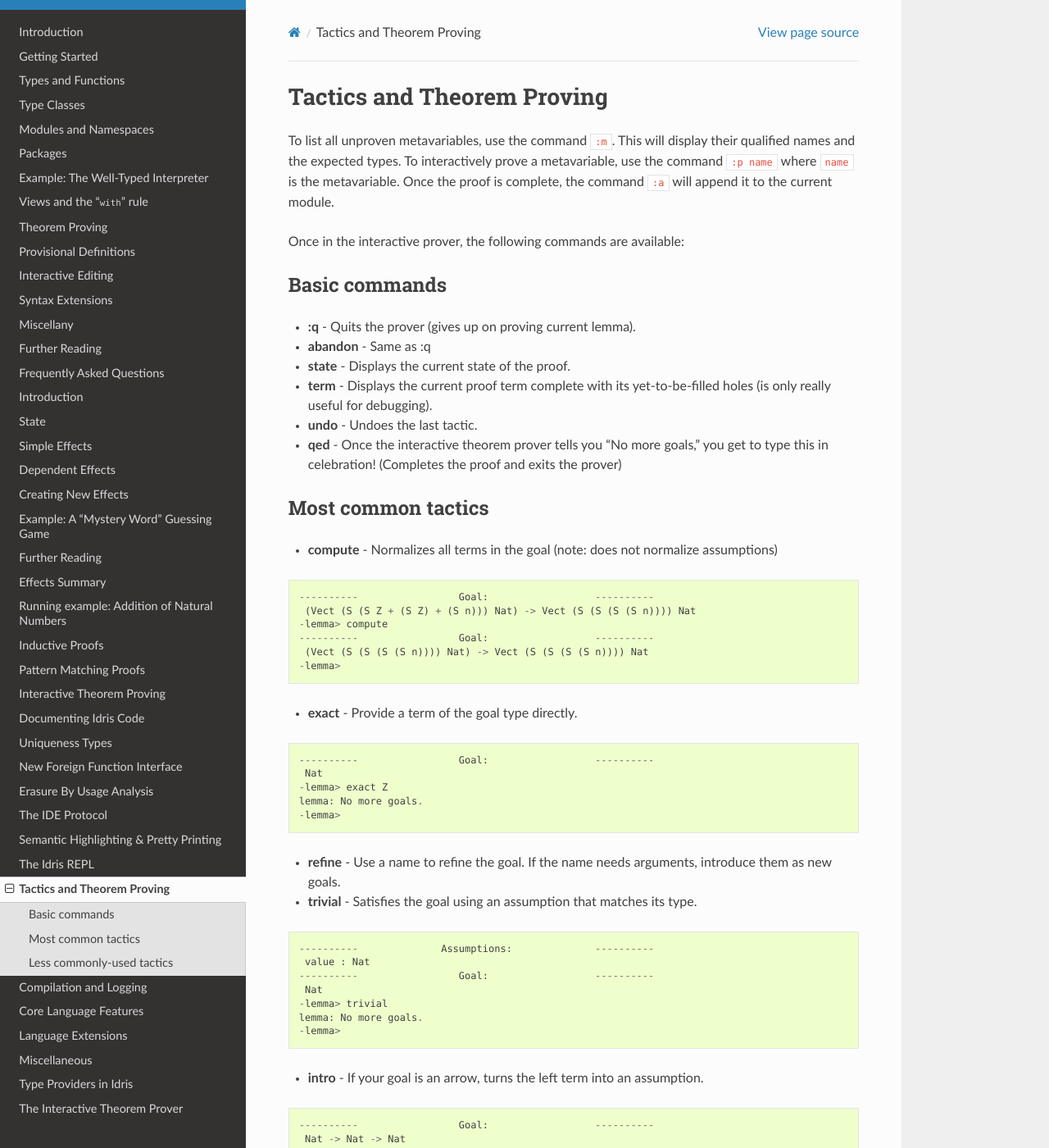
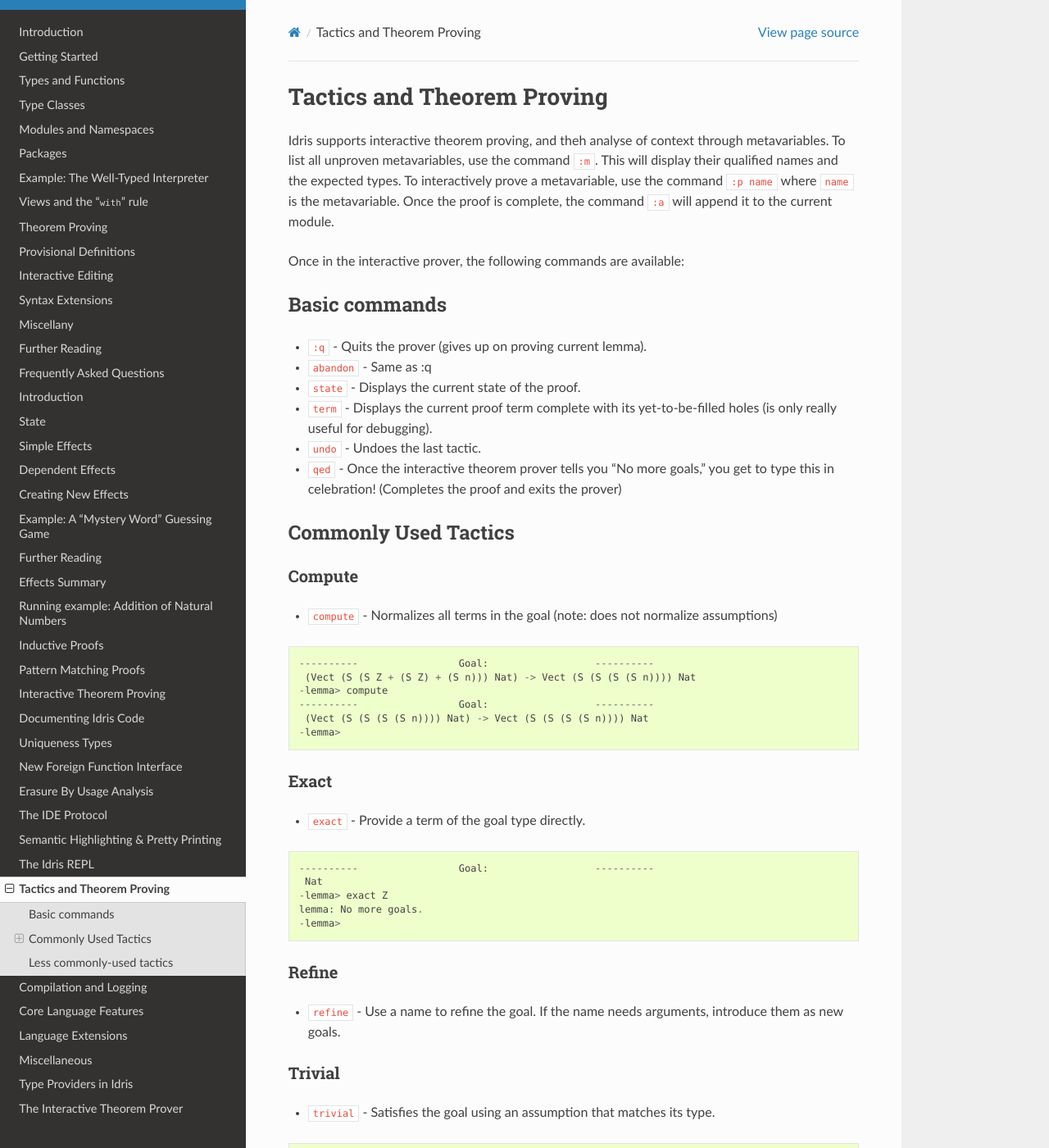
Before and after one commit to idris-lang/Idris-dev, a Sphinx documentation site: the page built from docs/reference/tactics.rst, in a window 1280 px wide and 1400 px high. Shown: the whole window at 82% size. Built offline with Sphinx 7.4.7 and the Read the Docs theme 2.0.0, drawn with Linux system fonts in a browser that asks for light colours; formulas are drawn with MathJax 3; some of the changed text lies outside the part shown.

Commit message:
Fixed syntax for commands and some words

```diff
--- a/docs/reference/repl.rst
+++ b/docs/reference/repl.rst
@@ -45,7 +45,7 @@
 directory is the result of the Haskell function call
 ``getAppUserDataDirectory "idris"``, which on most Unix-like systems
 will return $HOME/.idris and on various versions of Windows will return
-paths such as "C:/Documents And Settings/user/Application Data/appName".
+paths such as ``C:/Documents And Settings/user/Application Data/appName``.
 
 The file repl/init is a newline-separate list of REPL commands. Not all
 commands are supported in initialisation scripts — only the subset that
--- a/docs/reference/semantic-highlighting.rst
+++ b/docs/reference/semantic-highlighting.rst
@@ -41,7 +41,7 @@
 Customisation
 =============
 
-If you are not happy with the colours used. The VIM and Emacs editor support allows for customisation of the colours used. When pretty printing Idris code as LaTeX and HTML, commands and a CSS style are provided. As of writing support for customising the console colours is not knowingly supported.
+If you are not happy with the colours used. The VIM and Emacs editor support allows for customisation of the colours used. When pretty printing Idris code as LaTeX and HTML, commands and a CSS style are provided. The colours used by the REPL can be customised through the initialisation script.
 
 
 Further Information
--- a/docs/reference/syntax-guide.rst
+++ b/docs/reference/syntax-guide.rst
@@ -1,5 +1,3 @@
-.. _sect-repl:
-
 **************
 Syntax Guide
 **************
--- a/docs/reference/tactics.rst
+++ b/docs/reference/tactics.rst
@@ -2,31 +2,35 @@
 Tactics and Theorem Proving
 ***************************
 
-To list all unproven metavariables, use the command ``:m``. This will
-display their qualified names and the expected types. To interactively
-prove a metavariable, use the command ``:p name`` where ``name`` is the
-metavariable. Once the proof is complete, the command ``:a`` will append
-it to the current module.
+Idris supports interactive theorem proving, and theh analyse of
+context through metavariables.  To list all unproven metavariables,
+use the command ``:m``. This will display their qualified names and
+the expected types. To interactively prove a metavariable, use the
+command ``:p name`` where ``name`` is the metavariable. Once the proof
+is complete, the command ``:a`` will append it to the current module.
 
 Once in the interactive prover, the following commands are available:
 
 Basic commands
 ==============
 
--  **:q** - Quits the prover (gives up on proving current lemma).
--  **abandon** - Same as :q
--  **state** - Displays the current state of the proof.
--  **term** - Displays the current proof term complete with its
+-  ``:q`` - Quits the prover (gives up on proving current lemma).
+-  ``abandon`` - Same as :q
+-  ``state`` - Displays the current state of the proof.
+-  ``term`` - Displays the current proof term complete with its
    yet-to-be-filled holes (is only really useful for debugging).
--  **undo** - Undoes the last tactic.
--  **qed** - Once the interactive theorem prover tells you "No more
+-  ``undo`` - Undoes the last tactic.
+-  ``qed`` - Once the interactive theorem prover tells you "No more
    goals," you get to type this in celebration! (Completes the proof and
    exits the prover)
 
-Most common tactics
-===================
+Commonly Used Tactics
+=====================
 
--  **compute** - Normalizes all terms in the goal (note: does not
+Compute
+-------
+
+-  ``compute`` - Normalizes all terms in the goal (note: does not
    normalize assumptions)
 
 ::
@@ -38,7 +42,10 @@
      (Vect (S (S (S (S n)))) Nat) -> Vect (S (S (S (S n)))) Nat
     -lemma>
 
--  **exact** - Provide a term of the goal type directly.
+Exact
+-----
+
+-  ``exact`` - Provide a term of the goal type directly.
 
 ::
 
@@ -48,10 +55,16 @@
     lemma: No more goals.
     -lemma>
 
--  **refine** - Use a name to refine the goal. If the name needs
+Refine
+------
+
+-  ``refine`` - Use a name to refine the goal. If the name needs
    arguments, introduce them as new goals.
 
--  **trivial** - Satisfies the goal using an assumption that matches its
+Trivial
+-------
+
+-  ``trivial`` - Satisfies the goal using an assumption that matches its
    type.
 
 ::
@@ -162,20 +194,20 @@
 Less commonly-used tactics
 ==========================
 
--  **applyTactic** - Apply a user-defined tactic. This should be a
+-  ``applyTactic`` - Apply a user-defined tactic. This should be a
    function of type ``List (TTName, Binder TT) -> TT -> Tactic``, where
    the first argument represents the proof context and the second
    represents the goal. If your tactic will produce a proof term
    directly, use the ``Exact`` constructor from ``Tactic``.
--  **attack** - ?
--  **equiv** - Replaces the goal with a new one that is convertible with
+-  ``attack`` - ?
+-  ``equiv`` - Replaces the goal with a new one that is convertible with
    the old one
--  **fill** - ?
--  **focus** - ?
--  **mrefine** - Refining by matching against a type
--  **reflect** - ?
--  **solve** - Takes a guess with the correct type and fills a hole with
+-  ``fill`` - ?
+-  ``focus`` - ?
+-  ``mrefine`` - Refining by matching against a type
+-  ``reflect`` - ?
+-  ``solve`` - Takes a guess with the correct type and fills a hole with
    it, closing a proof obligation. This happens automatically in the
    interactive prover, so ``solve`` is really only relevant in tactic
    scripts used for helping implicit argument resolution.
--  **try** - ?
+-  ``try`` - ?
```
Also changed, not shown: other parts of docs/reference/tactics.rst (+25 -6 lines).
